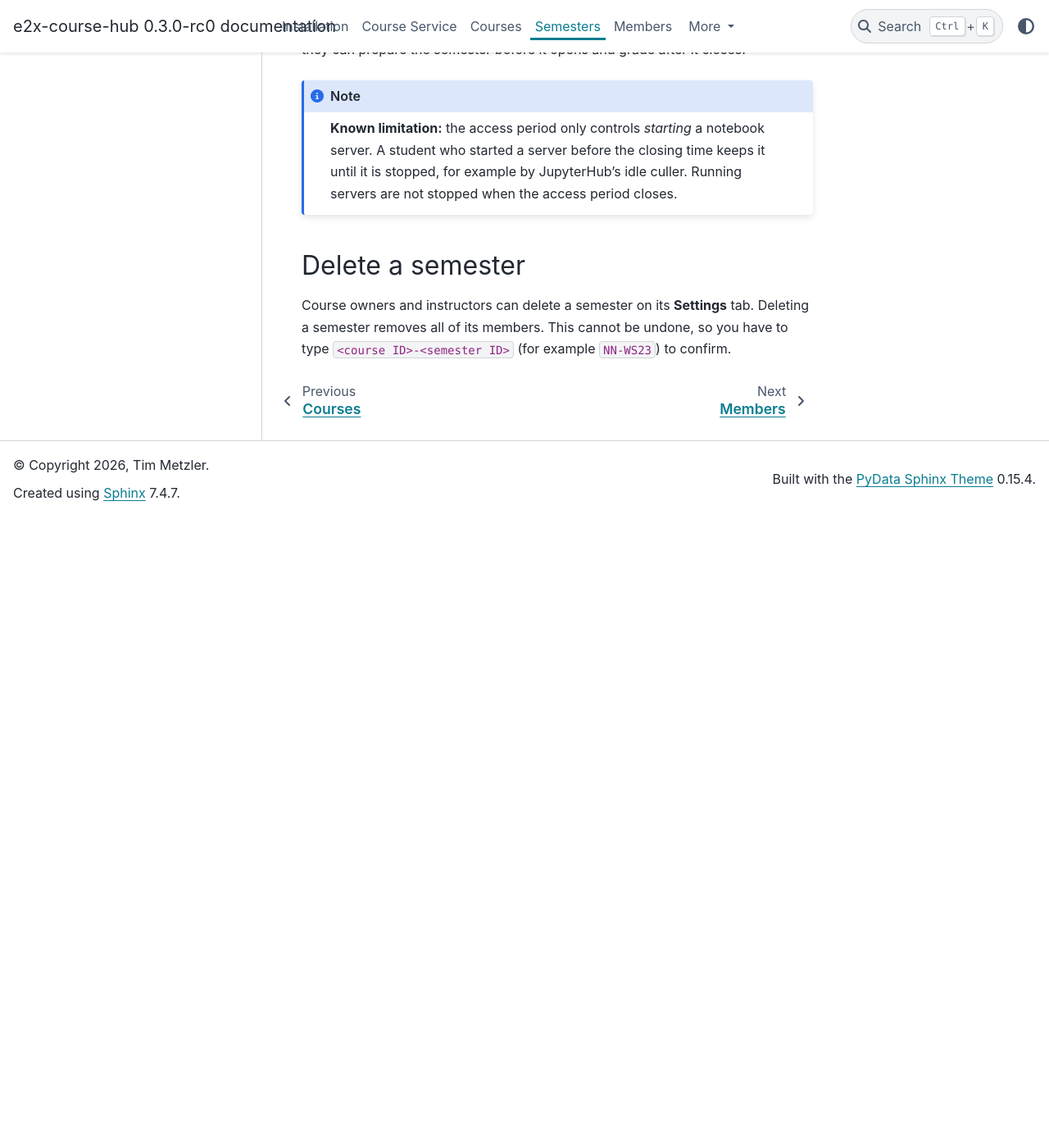
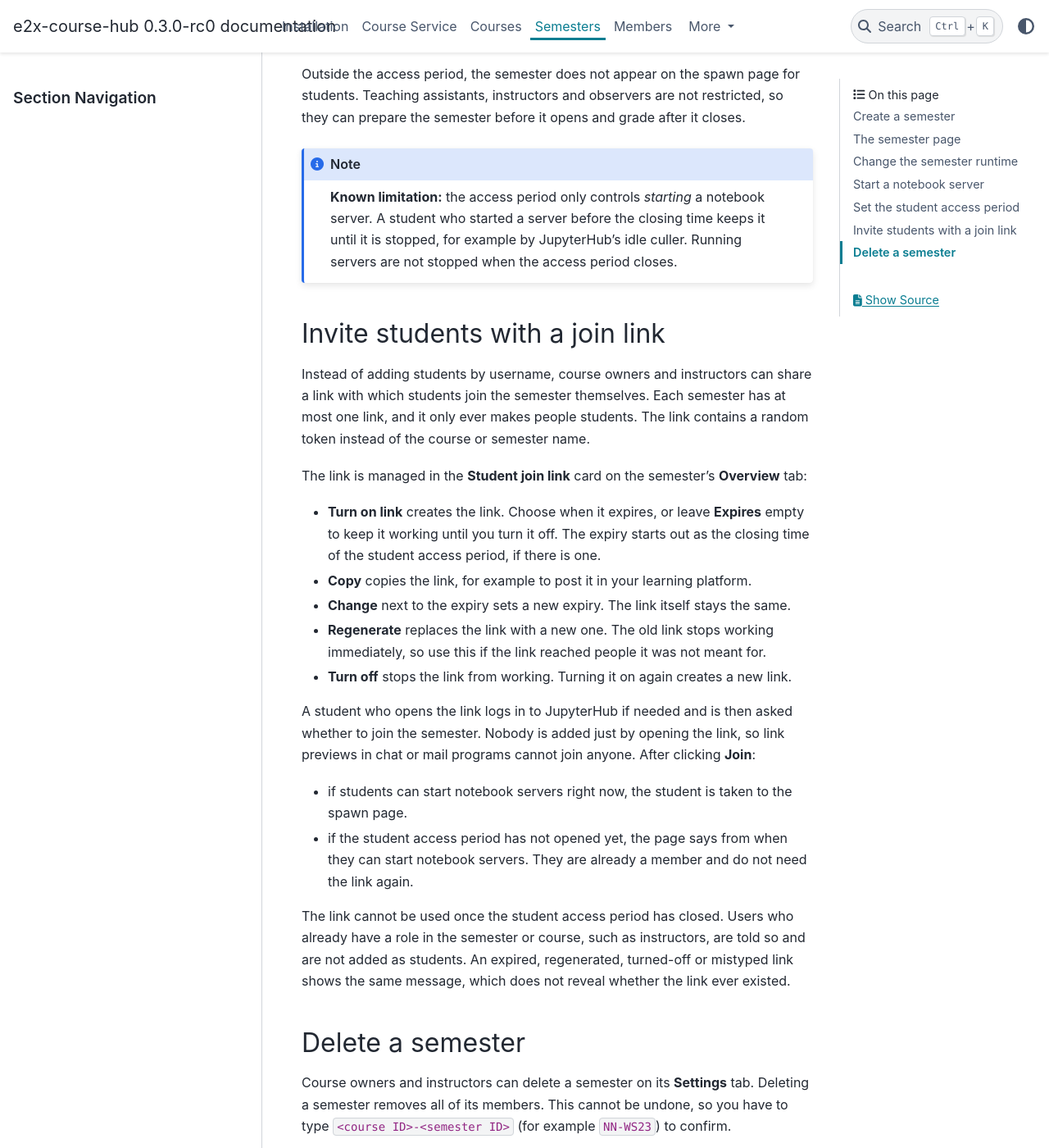
Before and after one commit to DigiKlausur/e2x-course-hub, a Sphinx documentation site: the page built from docs/source/user_guide/semesters.md, in a window 1280 px wide and 1400 px high, scrolled down 2402 px. Shown: the whole window at 82% size. Built offline with Sphinx 7.4.7 and the PyData theme 0.15.4, drawn with Linux system fonts in a browser that asks for light colours; before the commit the page ends 3032 px from its top, so only the background shows below that; some of the changed text lies outside the part shown.

Commit message:
Document the student join link

````diff
--- a/docs/source/user_guide/semesters.md
+++ b/docs/source/user_guide/semesters.md
@@ -29,6 +29,9 @@ The **Overview** tab shows:
   Assistants**, **Instructors** and **Observers** (see {doc}`members`).
 - **General Information**: the course, the semester, when it was created and, under
   **Student access**, whether and until when students can start notebook servers.
+- **Student join link**: the link with which students join the semester themselves
+  (see **Invite students with a join link** below). Only course owners and
+  instructors see it.
 - **Semester Runtime**: the notebook image, student resources and grader resources of
   this semester.
 
@@ -78,6 +81,39 @@ for example by JupyterHub's idle culler. Running servers are not stopped when th
 access period closes.
 ```
 
+## Invite students with a join link
+
+Instead of adding students by username, course owners and instructors can share a
+link with which students join the semester themselves. Each semester has at most one
+link, and it only ever makes people students. The link contains a random token
+instead of the course or semester name.
+
+The link is managed in the **Student join link** card on the semester's **Overview**
+tab:
+
+- **Turn on link** creates the link. Choose when it expires, or leave **Expires**
+  empty to keep it working until you turn it off. The expiry starts out as the closing
+  time of the student access period, if there is one.
+- **Copy** copies the link, for example to post it in your learning platform.
+- **Change** next to the expiry sets a new expiry. The link itself stays the same.
+- **Regenerate** replaces the link with a new one. The old link stops working
+  immediately, so use this if the link reached people it was not meant for.
+- **Turn off** stops the link from working. Turning it on again creates a new link.
+
+A student who opens the link logs in to JupyterHub if needed and is then asked
+whether to join the semester. Nobody is added just by opening the link, so link
+previews in chat or mail programs cannot join anyone. After clicking **Join**:
+
+- if students can start notebook servers right now, the student is taken to the
+  spawn page.
+- if the student access period has not opened yet, the page says from when they can
+  start notebook servers. They are already a member and do not need the link again.
+
+The link cannot be used once the student access period has closed. Users who already
+have a role in the semester or course, such as instructors, are told so and are not
+added as students. An expired, regenerated, turned-off or mistyped link shows the same
+message, which does not reveal whether the link ever existed.
+
 ## Delete a semester
 
 Course owners and instructors can delete a semester on its **Settings** tab. Deleting a
````
Also changed, not shown: docs/source/reference/configuration.md (+1 -0 lines), docs/source/reference/rest_api.md (+8 -1 lines), docs/source/reference/roles.md (+2 -2 lines), docs/source/user_guide/members.md (+3 -0 lines).
